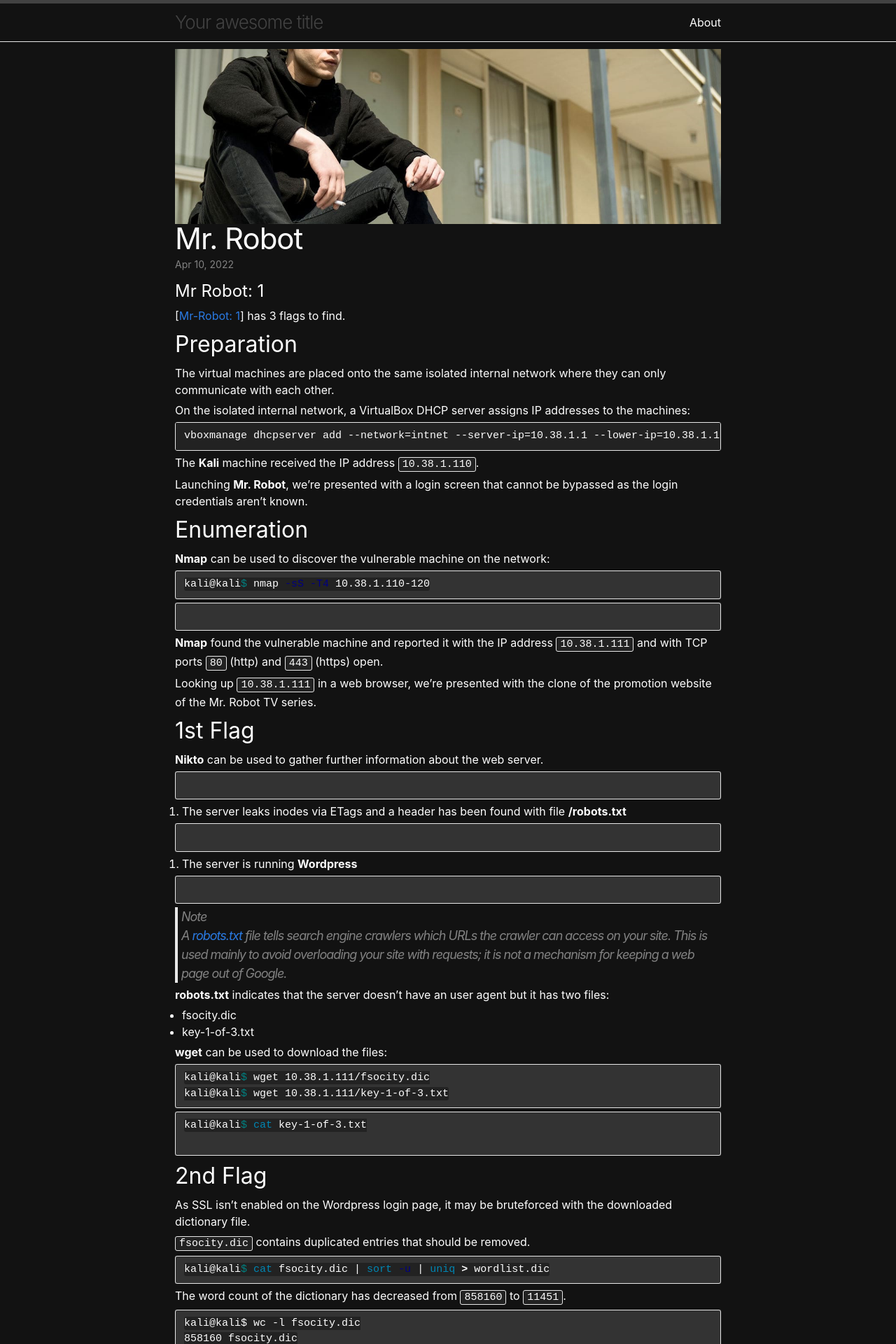
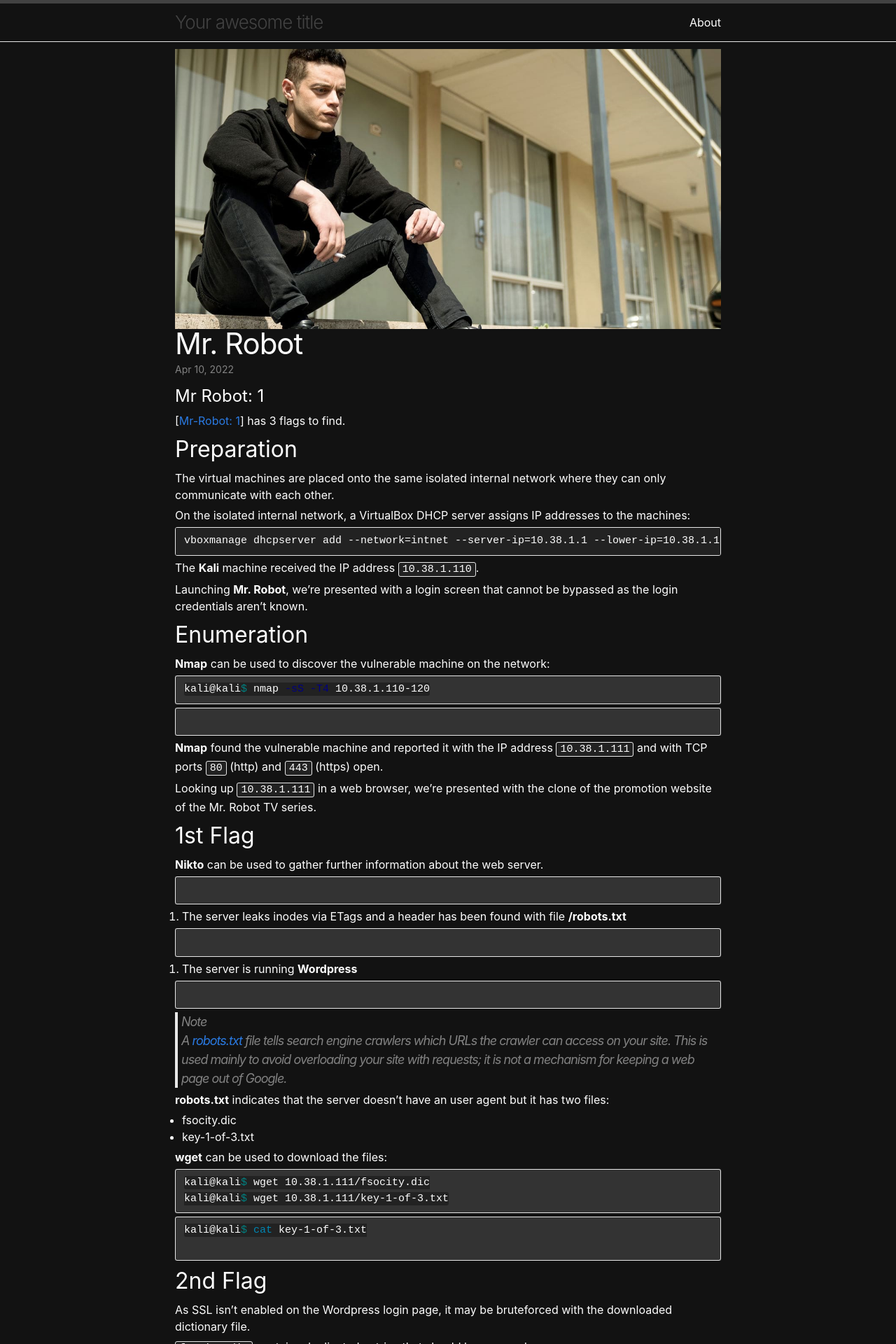
Before and after one commit to marcellbarsony/blog, a Jekyll site: the page built from _posts/Category/2022-04-11-Mr_Robot.md, in a window 1280 px wide. Shown: the top 1920 px of the page at 70% size. Built offline with Jekyll 4.4.1, drawn with Linux system fonts in a browser that asks for light colours.

Commit message:
Modified Home page layout

```diff
--- a/_layouts/home.html
+++ b/_layouts/home.html
@@ -8,7 +8,8 @@ layout: default
   {%- endif -%}
     {{ content }}
   {%- if site.posts.size > 0 -%}
-    <h2 class="post-list-heading">{{ page.list_title | default: "Posts" }}</h2>
+    <!-- Removed page title
+    <h2 class="post-list-heading">{{ page.list_title | default: "Posts" }}</h2> -->
   <ul class="post-list">
     {%- for post in site.posts -%}
       <!-- Featured Image -->
@@ -30,7 +31,7 @@ layout: default
     </li>
       <!-- Post Excerpt -->
     <li>
-      {%- if site.show_excerpts -%}
+      {%- if post.excerpt -%}
         {{ post.excerpt }}
       {%- endif -%}
     </li>
--- a/_layouts/post.html
+++ b/_layouts/post.html
@@ -17,10 +17,10 @@
         <header class="post-header">
           <!-- Featured Image -->
           {%- if page.image -%}
-            <img src="{{- page.image | relative_url -}}" alt="" class="featured-image-post">
+            <img src="{{- page.image | relative_url -}}" alt="" class="post-featured-image">
           {% else %}
             {% assign postImage = "/assets/images/default.jpg" %}
-            <img src="{{- postImage | relative_url -}}" alt="" class="featured-image-post">
+            <img src="{{- postImage | relative_url -}}" alt="" class="post-featured-image">
           {% endif %}
           <!-- Post Title -->
           <h1 class="post-title p-name" itemprop="name headline">
--- a/_sass/minima/_layout.scss
+++ b/_sass/minima/_layout.scss
@@ -202,6 +202,12 @@
   margin-bottom: $spacing-unit;
 }
 
+.post-featured-image {
+  width: 100%;
+  height: 400px;
+  object-fit: cover;
+}
+
 .post-title {
   @include relative-font-size(2.625);
   letter-spacing: -1px;
@@ -240,14 +246,8 @@
   }
 }
 
-.featured-image-post {
-  width: 100%;
-  height: 250px;
+.blog-roll-image {
+  width: 110%;
+  height: 200px;
   object-fit: cover;
 }
-
-.blog-roll-image {
-  width: 110%;
-  height: 400px;
-  object-fit: cover;
-}
```
Also changed, not shown: _layouts/page.html (deleted, +0 -14 lines), _posts/Category/2022-04-11-Mr_Robot.md (+1 -0 lines).
